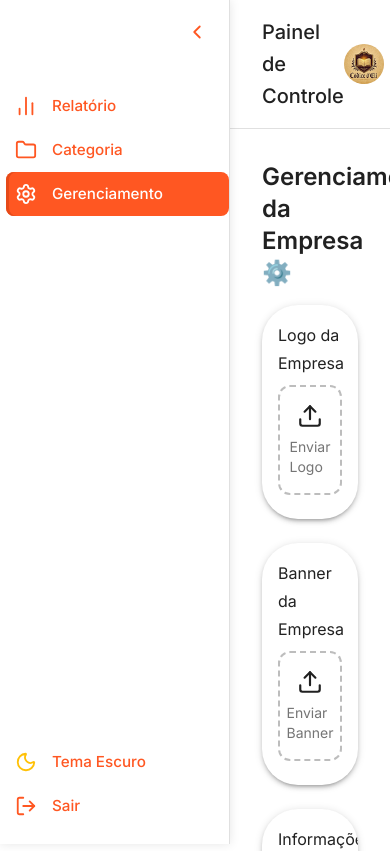
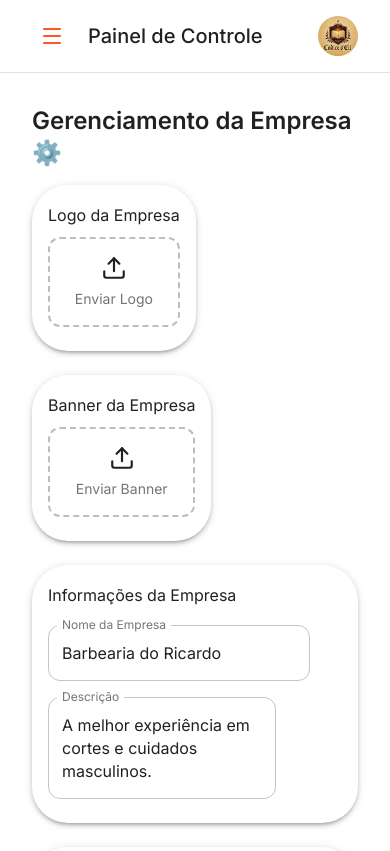
Before and after one commit to ArthurCesarDev/melina_sushi, a Next.js app: page /dashboard/gerenciamento in a window 390 px wide. Shown: the top 851 px of the page. Built offline with nearby package versions, Linux system fonts and the light colour scheme.

Commit message:
fix: corrigindo bug do menu

```diff
--- a/src/app/dashboard/layout.tsx
+++ b/src/app/dashboard/layout.tsx
@@ -1,6 +1,6 @@
 'use client';
 
-import { useState } from 'react';
+import React, { useEffect, useState } from 'react';
 import Sidebar from '@/components/Sidebar';
 import DashboardHeader from '@/components/DashboardHeader';
 import { Container, Content } from '@/app/dashboard/categorias/components/styles';
@@ -11,11 +11,26 @@ export default function DashboardLayout({
 }: {
   children: React.ReactNode;
 }) {
-  const [isSidebarOpen, setIsSidebarOpen] = useState(true);
+  // Começa fechado por padrão
+  const [isSidebarOpen, setIsSidebarOpen] = useState(false);
+  const [isMobile, setIsMobile] = useState(false);
+
+  // Detecta se é mobile
+  useEffect(() => {
+    const handleResize = () => setIsMobile(window.innerWidth < 768);
+    handleResize();
+    window.addEventListener('resize', handleResize);
+    return () => window.removeEventListener('resize', handleResize);
+  }, []);
+
+  // 🔥 Abre automaticamente no desktop, fecha no mobile
+  useEffect(() => {
+    setIsSidebarOpen(!isMobile);
+  }, [isMobile]);
 
   return (
     <Container>
-      {/* Sidebar fixa */}
+      {/* Sidebar */}
       <Sidebar
         isOpen={isSidebarOpen}
         onToggle={() => setIsSidebarOpen(!isSidebarOpen)}
@@ -24,13 +39,16 @@ export default function DashboardLayout({
       {/* Conteúdo principal */}
       <Content
         sx={{
-          marginLeft: isSidebarOpen ? '230px' : '70px', // 👉 mesmo tamanho do Sidebar
-          transition: 'margin 0.3s ease',
+          marginLeft: isMobile ? 0 : isSidebarOpen ? '230px' : '70px',
+          transition: 'margin-left 0.3s ease',
           minHeight: '100vh',
           overflowX: 'hidden',
+          backgroundColor: 'background.default',
         }}
       >
-        <DashboardHeader />
+        {/* Header controla o menu no mobile */}
+        <DashboardHeader onMenuClick={() => setIsSidebarOpen(!isSidebarOpen)} />
+
         <Box sx={{ padding: '2rem' }}>{children}</Box>
       </Content>
     </Container>
--- a/src/components/DashboardHeader.tsx
+++ b/src/components/DashboardHeader.tsx
@@ -1,8 +1,9 @@
 'use client';
 
-import React from 'react';
+import React, { useEffect, useState } from 'react';
 import { styled } from '@mui/system';
-import { Avatar, Typography } from '@mui/material';
+import { Avatar, Typography, IconButton } from '@mui/material';
+import { Menu } from 'lucide-react';
 
 const HeaderContainer = styled('div')(({ theme }) => ({
   display: 'flex',
@@ -10,12 +11,37 @@ const HeaderContainer = styled('div')(({ theme }) => ({
   justifyContent: 'space-between',
   padding: '1rem 2rem',
   borderBottom: `1px solid ${theme.palette.divider}`,
+  position: 'sticky',
+  top: 0,
+  zIndex: 1100,
+  backgroundColor: theme.palette.background.paper,
 }));
 
-export default function DashboardHeader() {
+export default function DashboardHeader({
+  onMenuClick,
+}: {
+  onMenuClick?: () => void;
+}) {
+  const [isMobile, setIsMobile] = useState(false);
+
+  useEffect(() => {
+    const handleResize = () => setIsMobile(window.innerWidth < 768);
+    handleResize();
+    window.addEventListener('resize', handleResize);
+    return () => window.removeEventListener('resize', handleResize);
+  }, []);
+
   return (
     <HeaderContainer>
-      <Typography variant="h6">Painel de Controle</Typography>
+      <div style={{ display: 'flex', alignItems: 'center', gap: '1rem' }}>
+        {isMobile && (
+          <IconButton onClick={onMenuClick} color="primary">
+            <Menu size={24} />
+          </IconButton>
+        )}
+        <Typography variant="h6">Painel de Controle</Typography>
+      </div>
+
       <Avatar
         src="/logo.jpeg"
         alt="Lanchonete"
--- a/src/components/Sidebar.tsx
+++ b/src/components/Sidebar.tsx
@@ -1,6 +1,5 @@
-// components/SiderBar.tsx
+'use client';
 
-'use client';
 import React, { useEffect, useState } from 'react';
 import { useTheme as useMuiTheme } from '@mui/material/styles';
 import { useTheme } from '@/context/ThemeContext';
@@ -9,19 +8,23 @@ import {
   ChevronLeft,
   BarChart2,
   Folder,
-  LayoutGrid,
   Settings,
   LogOut,
   Sun,
   Moon,
 } from 'lucide-react';
-import { IconButton, Tooltip } from '@mui/material';
+import {
+  IconButton,
+  Tooltip,
+  Drawer,
+  Box,
+} from '@mui/material';
 import { styled } from '@mui/system';
 import { useRouter, usePathname } from 'next/navigation';
 
 // ====== STYLES ======
 const SidebarContainer = styled('aside')<{ isOpen: boolean }>(({ theme, isOpen }) => ({
-  position: 'fixed', // ✅ fixa na lateral
+  position: 'fixed',
   top: 0,
   left: 0,
   width: isOpen ? 230 : 70,
@@ -32,13 +35,12 @@ const SidebarContainer = styled('aside')<{ isOpen: boolean }>(({ theme, isOpen }
   flexDirection: 'column',
   justifyContent: 'space-between',
   transition: 'all 0.3s ease',
-  zIndex: 1200, // ✅ garante que fique acima do conteúdo
+  zIndex: 1200,
   boxShadow:
     theme.palette.mode === 'dark'
       ? '0 0 10px rgba(0,0,0,0.5)'
       : '0 0 10px rgba(0,0,0,0.1)',
 }));
-
 
 const NavSection = styled('div')({
   display: 'flex',
@@ -62,7 +64,7 @@ const NavItem = styled('div')<{ active?: boolean; isOpen?: boolean }>(
     cursor: 'pointer',
     backgroundColor: active ? theme.palette.primary.main : 'transparent',
     color: active ? theme.palette.primary.contrastText : theme.palette.primary.main,
-    boxShadow: active ? `inset 3px 0 ${theme.palette.primary.dark}` : 'none', // 🔥 filete lateral ativo
+    boxShadow: active ? `inset 3px 0 ${theme.palette.primary.dark}` : 'none',
     transition: 'background-color .2s ease, transform .2s ease',
     '&:hover': {
       backgroundColor: active
@@ -117,18 +119,9 @@ export default function Sidebar({
     return () => window.removeEventListener('resize', handleResize);
   }, []);
 
-
-  useEffect(() => {
-    // Só fecha o menu ao entrar no mobile pela primeira vez, não ao abrir manualmente
-    if (isMobile && isOpen && window.innerWidth > 500) {
-      onToggle();
-    }
-  }, [])
-
   const ICON_SIZE = 22;
   const iconColor = muiTheme.palette.primary.main;
 
-  // ====== MENU ITEMS ======
   const items = [
     { label: 'Relatório', icon: BarChart2, path: '/dashboard' },
     { label: 'Categoria', icon: Folder, path: '/dashboard/categorias' },
@@ -137,8 +130,11 @@ export default function Sidebar({
 
   // ====== RETURN ======
   return (
+    <>
+      {/* ===== Desktop Sidebar ===== */}
+      {!isMobile ? (
         <SidebarContainer isOpen={isOpen}>
-      {/* TOPO */}
+          {/* TOPO (botão abrir/retrair) */}
           <div style={{ textAlign: isOpen ? 'right' : 'center', padding: '1rem' }}>
             <IconButton onClick={onToggle} size="small" color="inherit">
               {isOpen ? (
@@ -163,7 +159,11 @@ export default function Sidebar({
                     <IconSlot>
                       <Icon
                         size={ICON_SIZE}
-                    color={isActive ? muiTheme.palette.primary.contrastText : iconColor}
+                        color={
+                          isActive
+                            ? muiTheme.palette.primary.contrastText
+                            : iconColor
+                        }
                         strokeWidth={2}
                       />
                     </IconSlot>
@@ -201,5 +201,89 @@ export default function Sidebar({
             </Tooltip>
           </div>
         </SidebarContainer>
+      ) : (
+        // ===== Mobile Drawer =====
+        <Drawer
+          anchor="left"
+          open={isOpen}
+          onClose={onToggle}
+          ModalProps={{
+            keepMounted: true, // performance
+          }}
+          PaperProps={{
+            sx: {
+              width: 230,
+              bgcolor: muiTheme.palette.background.paper,
+              top: '64px', // 👈 abaixo do Header
+              height: 'calc(100% - 64px)', // 👈 ocupa o restante da tela
+              borderRight: `1px solid ${muiTheme.palette.divider}`,
+            },
+          }}
+          sx={{
+            zIndex: 1100, // 👈 abaixo do header (que está com 1100)
+          }}
+        >
+          <Box
+            sx={{
+              height: '100%',
+              display: 'flex',
+              flexDirection: 'column',
+              justifyContent: 'space-between',
+            }}
+          >
+            <NavSection>
+              {items.map(({ label, icon: Icon, path }) => {
+                const isActive = pathname === path;
+                return (
+                  <NavItem
+                    key={label}
+                    active={isActive}
+                    isOpen={true}
+                    onClick={() => {
+                      router.push(path);
+                      onToggle();
+                    }}
+                  >
+                    <IconSlot>
+                      <Icon
+                        size={ICON_SIZE}
+                        color={
+                          isActive
+                            ? muiTheme.palette.primary.contrastText
+                            : iconColor
+                        }
+                      />
+                    </IconSlot>
+                    <NavLabel isOpen={true}>{label}</NavLabel>
+                  </NavItem>
+                );
+              })}
+            </NavSection>
+
+            <div style={{ marginBottom: '1rem', paddingLeft: 6 }}>
+              <NavItem isOpen={true} onClick={toggleTheme}>
+                <IconSlot>
+                  {darkMode ? (
+                    <Sun size={20} color={muiTheme.palette.secondary.main} />
+                  ) : (
+                    <Moon size={20} color={muiTheme.palette.secondary.main} />
+                  )}
+                </IconSlot>
+                <NavLabel isOpen={true}>
+                  {darkMode ? 'Tema Claro' : 'Tema Escuro'}
+                </NavLabel>
+              </NavItem>
+
+              <NavItem isOpen={true}>
+                <IconSlot>
+                  <LogOut size={20} color={iconColor} />
+                </IconSlot>
+                <NavLabel isOpen={true}>Sair</NavLabel>
+              </NavItem>
+            </div>
+          </Box>
+        </Drawer>
+      )}
+    </>
   );
 }
```
Lines whose indentation alone changed are shown as unchanged.
